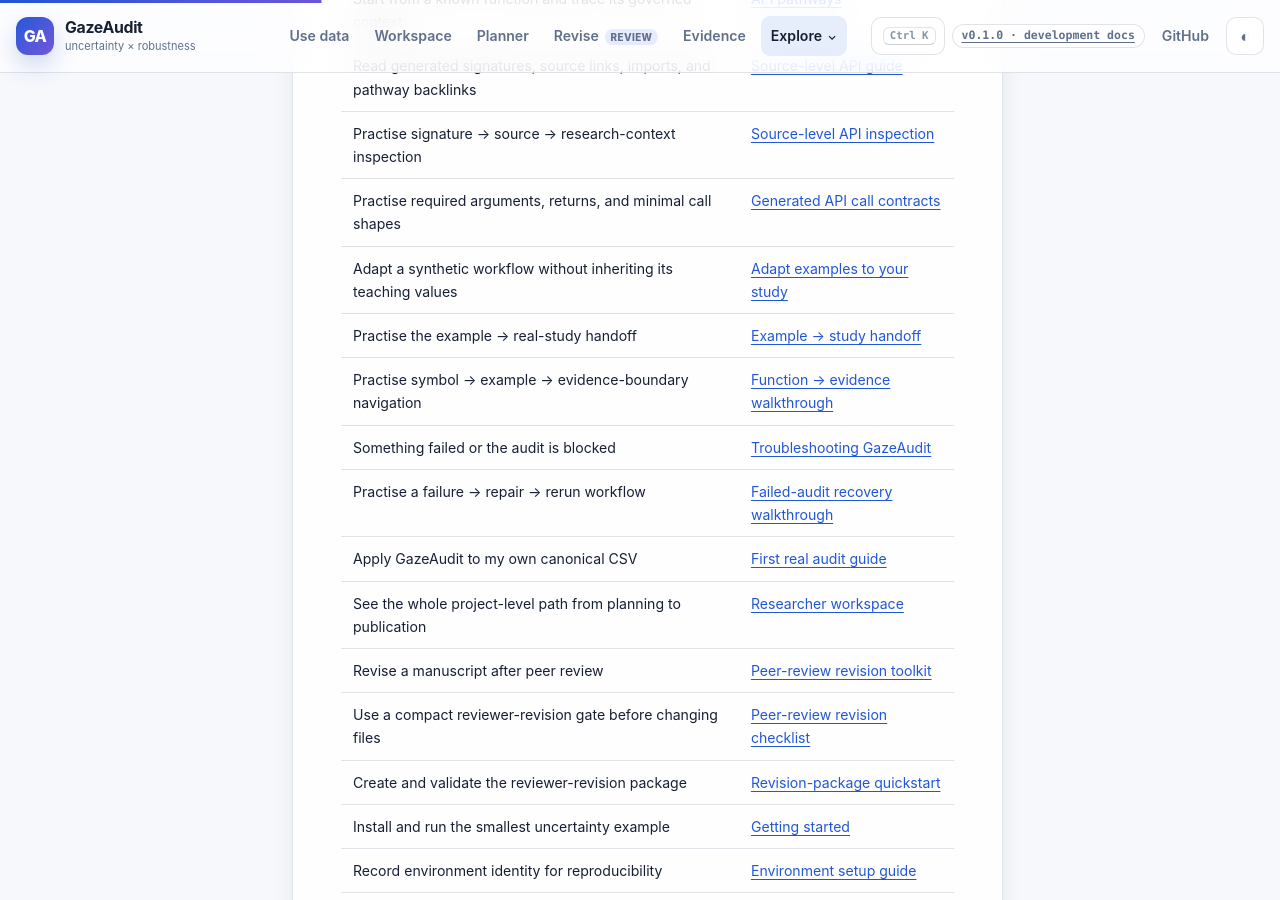
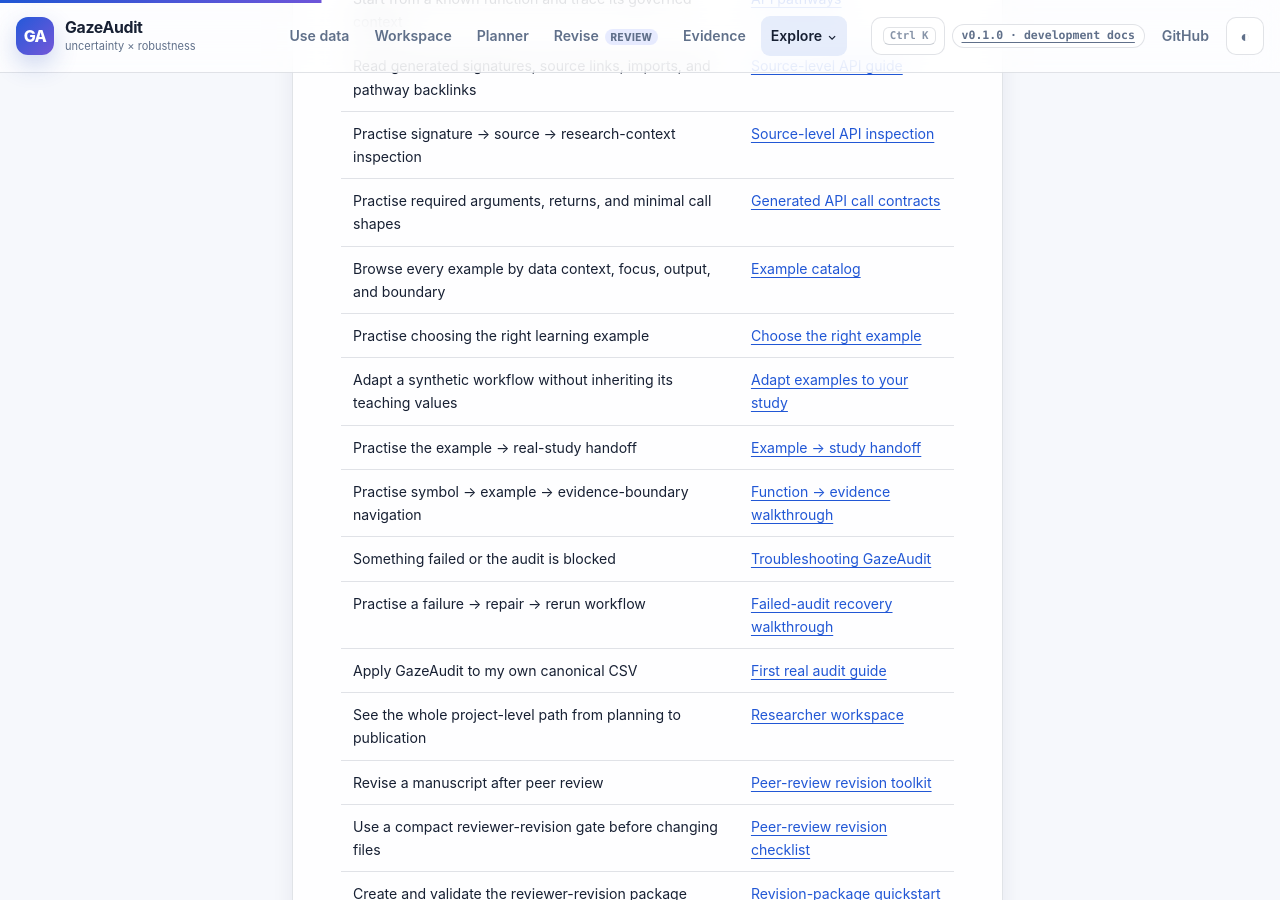
Before and after one commit to stefanosbalaskas/GazeAudit, a Jekyll site: the page built from docs/index.md, in a window 1280 px wide and 900 px high, scrolled down 2806 px. Built offline with Jekyll 4.4.1, drawn with Linux system fonts in a browser that asks for light colours.

Commit message:
docs: add example catalog to documentation hub

```diff
--- a/docs/index.md
+++ b/docs/index.md
@@ -79,6 +79,8 @@ Use **Ctrl/Cmd + K** anywhere on the site to search methods, workflows, examples
 | Read generated signatures, source links, imports, and pathway backlinks | [Source-level API guide](guides/read-api-reference/) |
 | Practise signature → source → research-context inspection | [Source-level API inspection](examples/source-api-inspection/) |
 | Practise required arguments, returns, and minimal call shapes | [Generated API call contracts](examples/api-call-contracts/) |
+| Browse every example by data context, focus, output, and boundary | [Example catalog](examples/catalog/) |
+| Practise choosing the right learning example | [Choose the right example](examples/choose-the-right-example/) |
 | Adapt a synthetic workflow without inheriting its teaching values | [Adapt examples to your study](guides/adapt-examples-to-study/) |
 | Practise the example → real-study handoff | [Example → study handoff](examples/example-to-study-handoff/) |
 | Practise symbol → example → evidence-boundary navigation | [Function → evidence walkthrough](examples/function-to-evidence/) |
```
